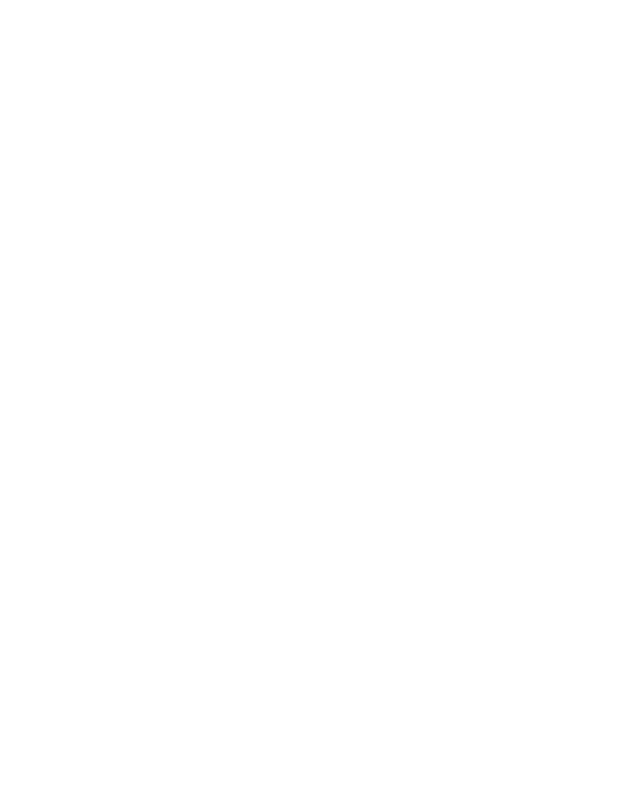
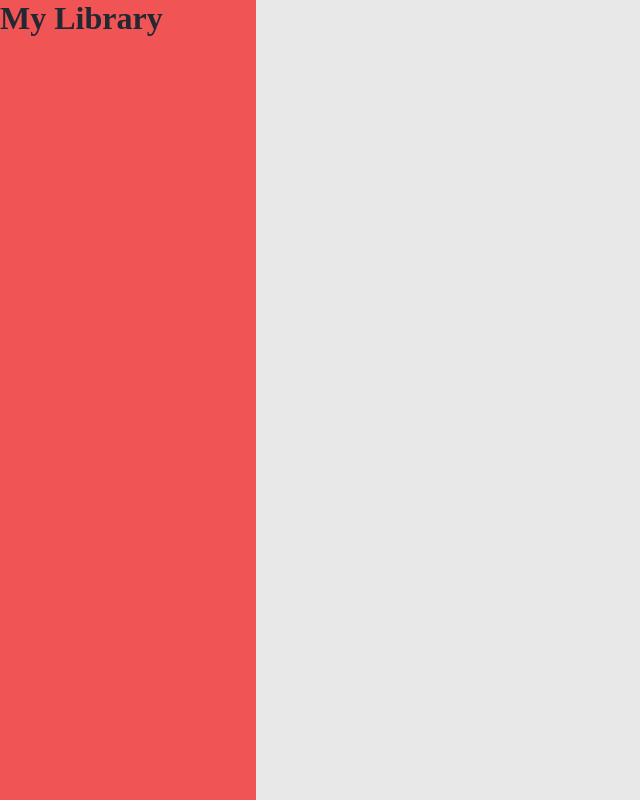
Before and after one commit to MikesonO/library, a plain HTML site: page index.html in a window 1280 px wide. Shown: the whole page, without its empty margins (0-640 px from the left). Drawn offline with Linux system fonts and the light colour scheme.

Commit message:
Create layout design for form and library content

```diff
--- a/index.html
+++ b/index.html
@@ -1,17 +1,30 @@
 <!DOCTYPE html>
 <html lang="en">
+
 <head>
   <meta charset="UTF-8">
   <meta http-equiv="X-UA-Compatible" content="IE=edge">
   <meta name="viewport" content="width=device-width, initial-scale=1.0">
   <title>Library</title>
   <!-- CSS LINK -->
-  <link rel="stylesheet "href="styles.css">
+  <link rel="stylesheet " href="styles.css">
 </head>
+
 <body>
+  <div class="container">
+    <div class="form-container">
+      <h1>My Library</h1>
+    </div>
+    <div class="library-container">
+
+    </div>
 
 
+
+
+  </div>
   <!-- JAVASCRIPT LINK -->
   <script src="index.js"></script>
 </body>
+
 </html>
--- a/styles.css
+++ b/styles.css
@@ -0,0 +1,32 @@
+/* COLOR VARIABLES */
+:root{
+  --color1: #FFFFFF;
+  --color2: #E8E8E8;
+  --color3: #F05454;
+  --color4: #222831;
+}
+
+/* ELEMENT SELECTORS */
+*{
+  padding: 0;
+  margin: 0;
+  box-sizing: border-box;
+}
+
+
+/* CLASS SELECTORS */
+.container{
+  display: grid;
+  grid-template-columns: 1fr 4fr;
+  height: 100vh;
+}
+
+.form-container{
+  background-color: var(--color3);
+  color: var(--color4);
+}
+
+.library-container{
+  background-color: var(--color2);
+
+}
```
